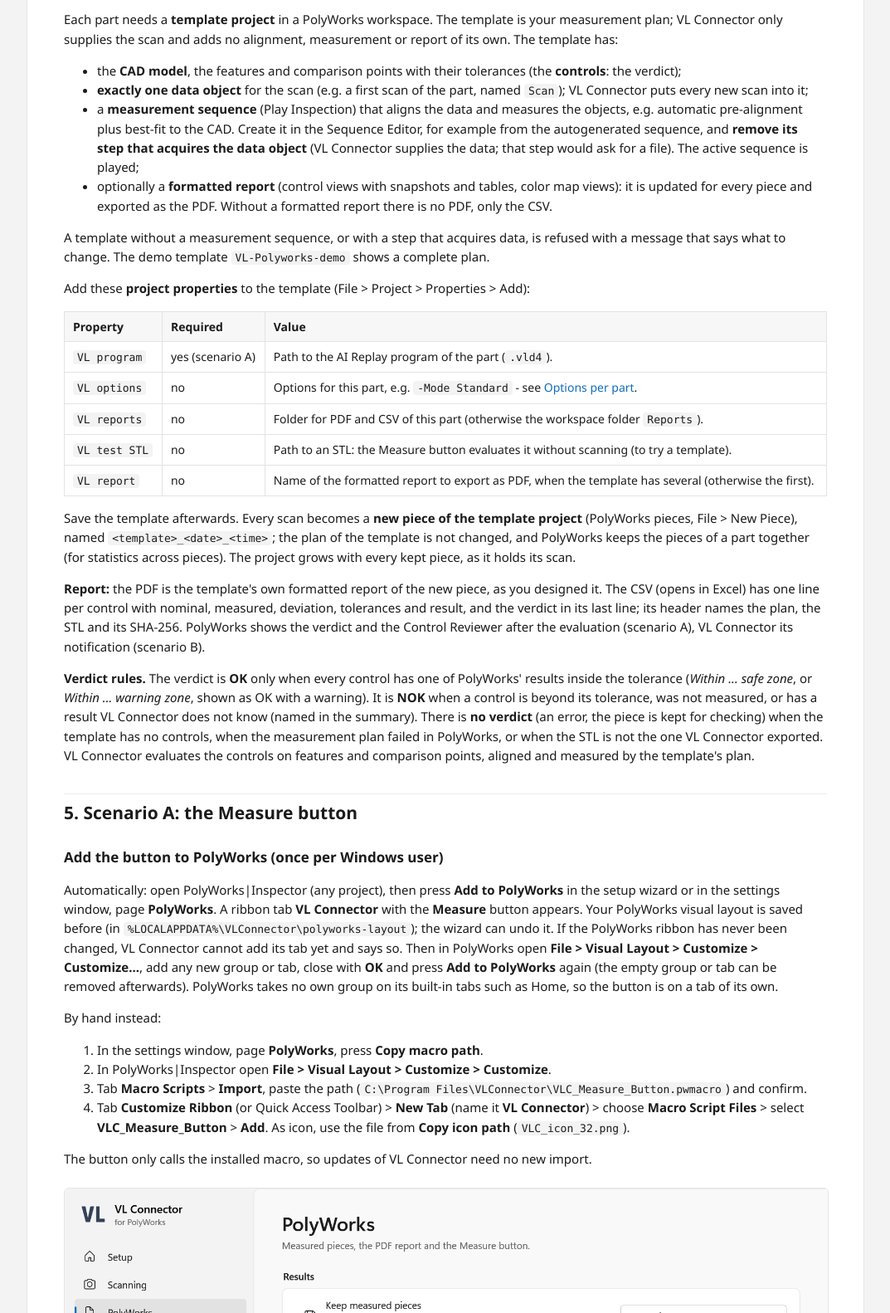
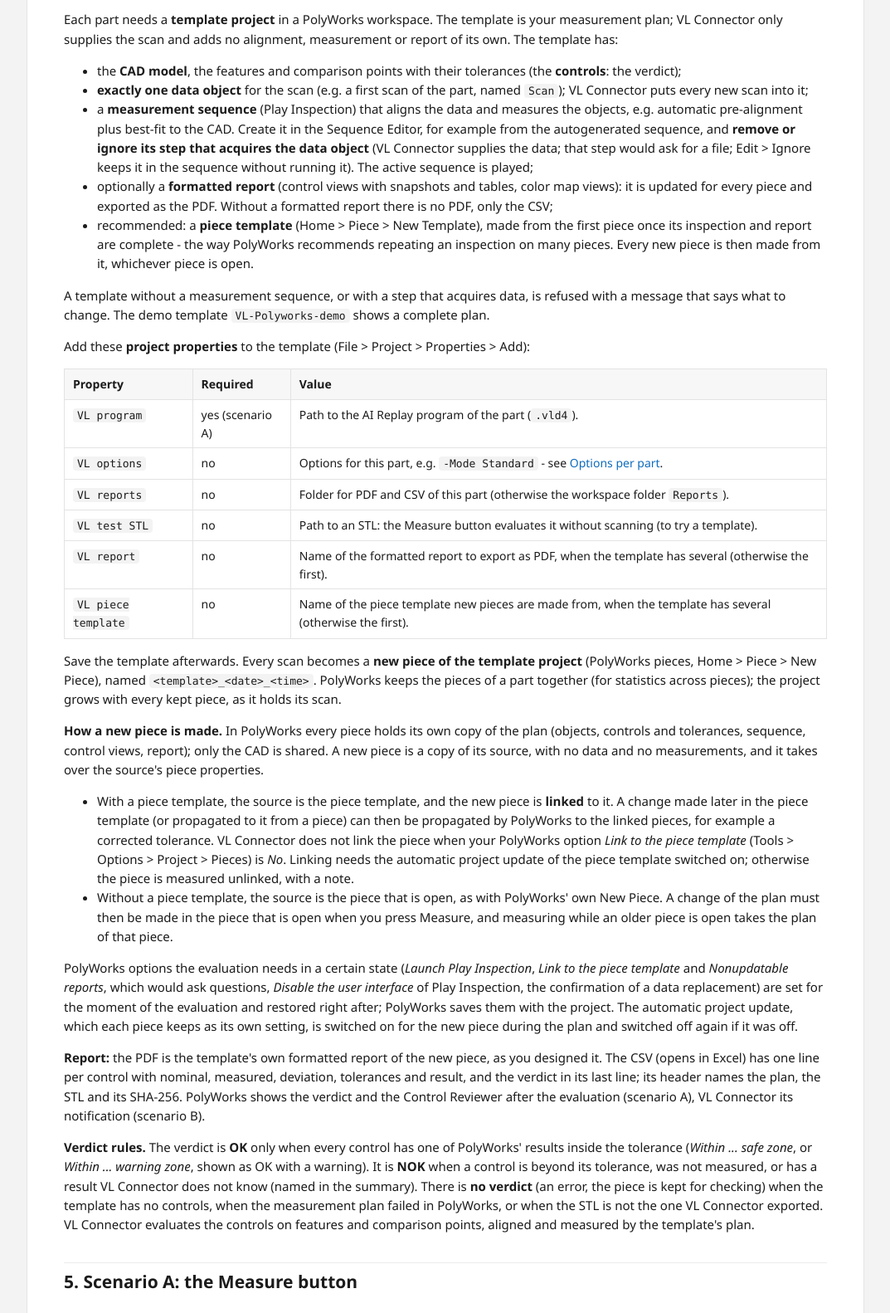
Before and after one commit to sidlos/VLConnector, a plain HTML site: page docs/User-Guide.html in a window 1280 px wide. Shown: the part 4196-5778 px from the top of the page at 83% size, without its empty margins (103-1176 px from the left). Drawn offline with Linux system fonts and the light colour scheme.

Commit message:
New pieces from the piece template, as PolyWorks recommends
- The source of a new piece is the template's piece template (project
  property "VL piece template" when there are several), linked to it with
  PIECE LINK; the PolyWorks option alone does not link a piece made by a
  macro. Without a piece template the source is the open piece, as before.
- The plan is checked in the new piece. A new piece without a usable plan
  is deleted again, and the source of the plan is opened.
- A Data Object step may be ignored instead of removed.
- The automatic project update, a setting of each piece, is switched on for
  the new piece during its plan and switched off again. Linking needs it.
- PIECE LINK changes the option Nonupdatable reports: set and restored.
- PolyWorks messages are written on one line.
- Measure asks about unsaved changes of the open piece before the scan.
  Get-MacroContext reads them from the PolyWorks window title (context
  line 14 UNSAVED).

Tested live on copies of the demo template:
- piece template, linked;
- piece template saved with automatic update off;
- ignored data step;
- VL piece template named or missing;
- no piece template;
- no plan in the piece or in the piece template;
- Measure with unsaved changes, both Save and measure and Cancel.

Co-Authored-By: Claude Opus 5.5 <noreply@anthropic.com>

```diff
--- a/docs/User-Guide.html
+++ b/docs/User-Guide.html
@@ -83,8 +83,9 @@ footer { max-width: 920px; margin: 0 auto 28px; color: #666; font-size: 12px; te
 <ul>
 <li>the <strong>CAD model</strong>, the features and comparison points with their tolerances (the <strong>controls</strong>: the verdict);</li>
 <li><strong>exactly one data object</strong> for the scan (e.g. a first scan of the part, named <code>Scan</code>); VL Connector puts every new scan into it;</li>
-<li>a <strong>measurement sequence</strong> (Play Inspection) that aligns the data and measures the objects, e.g. automatic pre-alignment plus best-fit to the CAD. Create it in the Sequence Editor, for example from the autogenerated sequence, and <strong>remove its step that acquires the data object</strong> (VL Connector supplies the data; that step would ask for a file). The active sequence is played;</li>
-<li>optionally a <strong>formatted report</strong> (control views with snapshots and tables, color map views): it is updated for every piece and exported as the PDF. Without a formatted report there is no PDF, only the CSV.</li>
+<li>a <strong>measurement sequence</strong> (Play Inspection) that aligns the data and measures the objects, e.g. automatic pre-alignment plus best-fit to the CAD. Create it in the Sequence Editor, for example from the autogenerated sequence, and <strong>remove or ignore its step that acquires the data object</strong> (VL Connector supplies the data; that step would ask for a file; Edit &gt; Ignore keeps it in the sequence without running it). The active sequence is played;</li>
+<li>optionally a <strong>formatted report</strong> (control views with snapshots and tables, color map views): it is updated for every piece and exported as the PDF. Without a formatted report there is no PDF, only the CSV;</li>
+<li>recommended: a <strong>piece template</strong> (Home &gt; Piece &gt; New Template), made from the first piece once its inspection and report are complete - the way PolyWorks recommends repeating an inspection on many pieces. Every new piece is then made from it, whichever piece is open.</li>
 </ul>
 <p>A template without a measurement sequence, or with a step that acquires data, is refused with a message that says what to change. The demo template <code>VL-Polyworks-demo</code> shows a complete plan.</p>
 <p>Add these <strong>project properties</strong> to the template (File &gt; Project &gt; Properties &gt; Add):</p>
@@ -95,8 +96,15 @@ footer { max-width: 920px; margin: 0 auto 28px; color: #666; font-size: 12px; te
 <tr><td><code>VL reports</code></td><td>no</td><td>Folder for PDF and CSV of this part (otherwise the workspace folder <code>Reports</code>).</td></tr>
 <tr><td><code>VL test STL</code></td><td>no</td><td>Path to an STL: the Measure button evaluates it without scanning (to try a template).</td></tr>
 <tr><td><code>VL report</code></td><td>no</td><td>Name of the formatted report to export as PDF, when the template has several (otherwise the first).</td></tr>
+<tr><td><code>VL piece template</code></td><td>no</td><td>Name of the piece template new pieces are made from, when the template has several (otherwise the first).</td></tr>
 </table>
-<p>Save the template afterwards. Every scan becomes a <strong>new piece of the template project</strong> (PolyWorks pieces, File &gt; New Piece), named <code>&lt;template&gt;_&lt;date&gt;_&lt;time&gt;</code>; the plan of the template is not changed, and PolyWorks keeps the pieces of a part together (for statistics across pieces). The project grows with every kept piece, as it holds its scan.</p>
+<p>Save the template afterwards. Every scan becomes a <strong>new piece of the template project</strong> (PolyWorks pieces, Home &gt; Piece &gt; New Piece), named <code>&lt;template&gt;_&lt;date&gt;_&lt;time&gt;</code>. PolyWorks keeps the pieces of a part together (for statistics across pieces); the project grows with every kept piece, as it holds its scan.</p>
+<p><strong>How a new piece is made.</strong> In PolyWorks every piece holds its own copy of the plan (objects, controls and tolerances, sequence, control views, report); only the CAD is shared. A new piece is a copy of its source, with no data and no measurements, and it takes over the source&#39;s piece properties.</p>
+<ul>
+<li>With a piece template, the source is the piece template, and the new piece is <strong>linked</strong> to it. A change made later in the piece template (or propagated to it from a piece) can then be propagated by PolyWorks to the linked pieces, for example a corrected tolerance. VL Connector does not link the piece when your PolyWorks option <em>Link to the piece template</em> (Tools &gt; Options &gt; Project &gt; Pieces) is <em>No</em>. Linking needs the automatic project update of the piece template switched on; otherwise the piece is measured unlinked, with a note.</li>
+<li>Without a piece template, the source is the piece that is open, as with PolyWorks&#39; own New Piece. A change of the plan must then be made in the piece that is open when you press Measure, and measuring while an older piece is open takes the plan of that piece.</li>
+</ul>
+<p>PolyWorks options the evaluation needs in a certain state (<em>Launch Play Inspection</em>, <em>Link to the piece template</em> and <em>Nonupdatable reports</em>, which would ask questions, <em>Disable the user interface</em> of Play Inspection, the confirmation of a data replacement) are set for the moment of the evaluation and restored right after; PolyWorks saves them with the project. The automatic project update, which each piece keeps as its own setting, is switched on for the new piece during the plan and switched off again if it was off.</p>
 <p><strong>Report:</strong> the PDF is the template&#39;s own formatted report of the new piece, as you designed it. The CSV (opens in Excel) has one line per control with nominal, measured, deviation, tolerances and result, and the verdict in its last line; its header names the plan, the STL and its SHA-256. PolyWorks shows the verdict and the Control Reviewer after the evaluation (scenario A), VL Connector its notification (scenario B).</p>
 <p><strong>Verdict rules.</strong> The verdict is <strong>OK</strong> only when every control has one of PolyWorks&#39; results inside the tolerance (<em>Within ... safe zone</em>, or <em>Within ... warning zone</em>, shown as OK with a warning). It is <strong>NOK</strong> when a control is beyond its tolerance, was not measured, or has a result VL Connector does not know (named in the summary). There is <strong>no verdict</strong> (an error, the piece is kept for checking) when the template has no controls, when the measurement plan failed in PolyWorks, or when the STL is not the one VL Connector exported. VL Connector evaluates the controls on features and comparison points, aligned and measured by the template&#39;s plan.</p>
 <h2 id="5-scenario-a-the-measure-button">5. Scenario A: the Measure button</h2>
@@ -114,7 +122,7 @@ footer { max-width: 920px; margin: 0 auto 28px; color: #666; font-size: 12px; te
 <h3 id="measuring">Measuring</h3>
 <ol>
 <li>Open the part template in PolyWorks|Inspector (any of its pieces).</li>
-<li>Press <strong>Measure</strong>. A progress window shows what VL is doing; <strong>Cancel</strong> stops the measurement in PolyWorks. AI Replay in VL is not stopped by it: finish or close it in VL.</li>
+<li>Press <strong>Measure</strong>. If the open piece has unsaved changes, VL Connector asks first: <strong>Save and measure</strong> saves them (PolyWorks would save them anyway when it adds the new piece), <strong>Cancel</strong> stops before the scan. A progress window shows what VL is doing; <strong>Cancel</strong> stops the measurement in PolyWorks. AI Replay in VL is not stopped by it: finish or close it in VL.</li>
 <li>Scan the part in VL as usual (place the part, press Measure in VL for each position).</li>
 <li>After the last position the STL is exported and PolyWorks measures it as a new piece by the template&#39;s plan (about 15-30 s). The new piece stays open with the <strong>Control Reviewer</strong> showing its controls, and the verdict is shown. The PDF opens if this is switched on.</li>
 </ol>
@@ -172,8 +180,11 @@ Housing-12;D:\PolyWorks\Parts\Parts.pwk;Housing12</code></pre>
 <tr><td><em>VL Connector could not start</em> (in PolyWorks)</td><td>Open the settings window: the Setup page shows what is missing.</td></tr>
 <tr><td><em>PowerShell runs in ConstrainedLanguage mode</em></td><td>Ask IT: VL Connector needs FullLanguage mode (see Notes for IT).</td></tr>
 <tr><td><em>Template ... could not be opened</em></td><td>The template name or workspace is wrong, or the template is open in another PolyWorks.</td></tr>
-<tr><td><em>The template ... has no measurement plan</em></td><td>Create the measurement sequence of the template (Sequence Editor, e.g. from the autogenerated sequence), remove its step that acquires the data object, save the template (section 4).</td></tr>
-<tr><td><em>The measurement sequence ... acquires data itself</em></td><td>Remove the named <em>Data Object</em> step from the sequence: VL Connector supplies the scan.</td></tr>
+<tr><td><em>The template ... has no measurement plan</em></td><td>Create the measurement sequence of the template (Sequence Editor, e.g. from the autogenerated sequence), remove or ignore its step that acquires the data object, save the template (section 4). With a piece template, the sequence must be in the piece template.</td></tr>
+<tr><td><em>The measurement sequence ... acquires data itself</em></td><td>Remove or ignore (Edit &gt; Ignore) the named <em>Data Object</em> step of the sequence: VL Connector supplies the scan.</td></tr>
+<tr><td><em>The template ... has no piece template ...</em></td><td>The project property <code>VL piece template</code> names a piece template that does not exist: correct the name or remove the property.</td></tr>
+<tr><td>Note <em>The piece ... is not linked to the piece template ...</em></td><td>The piece is measured, but PolyWorks could not link it (e.g. the automatic project update of the piece template is off). Switch the automatic project update of the piece template on (status bar) and save it.</td></tr>
+<tr><td><em>... has unsaved changes</em> before the scan</td><td>The open piece was changed and not saved. <strong>Save and measure</strong>, or <strong>Cancel</strong> and save or undo the changes yourself.</td></tr>
 <tr><td><em>... must have exactly one data object</em></td><td>Keep one data object (a scan of the part) in the template; VL Connector puts every new scan into it.</td></tr>
 <tr><td>No PDF, <em>the template has no formatted report</em></td><td>Add a formatted report to the template (control views with snapshots, color maps); the CSV is written anyway.</td></tr>
 <tr><td>The plan stops with a PolyWorks message (e.g. <em>the data alignment cannot be activated</em>)</td><td>The scan does not fit the plan (wrong part, too little data). Answer the message in PolyWorks; the piece is kept for checking. A station waits until someone answers it.</td></tr>
```
Also changed, not shown: docs/Acceptance-Checklist.html (+4 -3 lines), docs/IT-Review.html (+2 -2 lines), docs/Protocol.html (+2 -2 lines), 10 other files.
